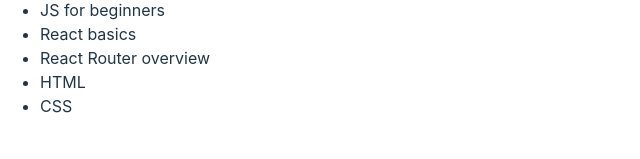
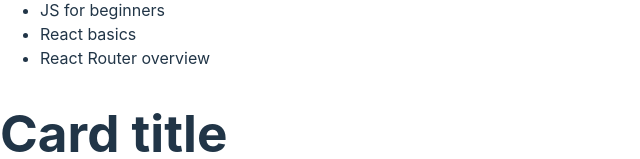
Before and after one commit to YK9968/start-react-project, a React (Vite) app: page / in a window 1280 px wide. Shown: the part 1757-1916 px from the top of the page, without its empty margins (0-640 px from the left). Built offline with nearby package versions, Linux system fonts and the light colour scheme.

Commit message:
update file 2.0

```diff
--- a/src/components/App.jsx
+++ b/src/components/App.jsx
@@ -1,7 +1,13 @@
-import BookList, { favouriteBooks } from "./BookList";
+import BookList from "./BookList";
 import Card from "./Card";
 import Mailbox from "./Mailbox";
 import Product from "./Product";
+
+const favouriteBooks = [
+  { id: "id-1", name: "JS for beginners" },
+  { id: "id-2", name: "React basics" },
+  { id: "id-3", name: "React Router overview" },
+];
 
 export default function App() {
   return (
--- a/src/components/BookList.jsx
+++ b/src/components/BookList.jsx
@@ -1,11 +1,3 @@
-const favouriteBooks = [
-  { id: "id-1", name: "JS for beginners" },
-  { id: "id-2", name: "React basics" },
-  { id: "id-4", name: "React Router overview" },
-  { id: "id-5", name: "HTML" },
-  { id: "id-6", name: "CSS" },
-];
-
 const BookList = ({ books }) => {
   return (
     <ul>
@@ -16,4 +8,4 @@
   );
 };
 
-export { favouriteBooks, BookList as default };
+export default BookList;
```
